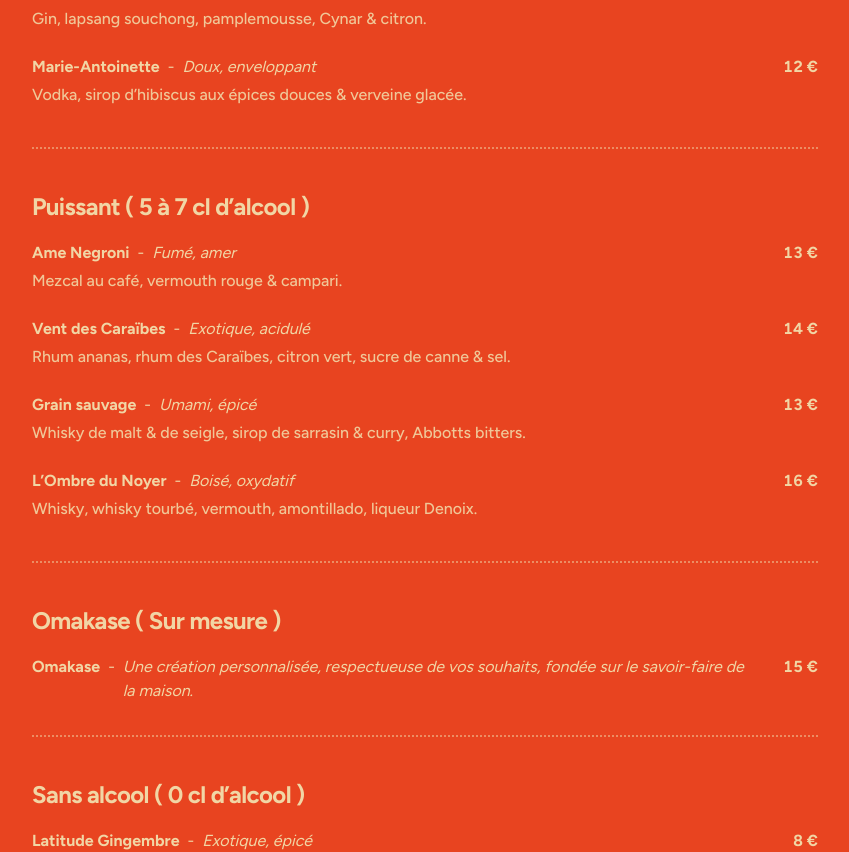
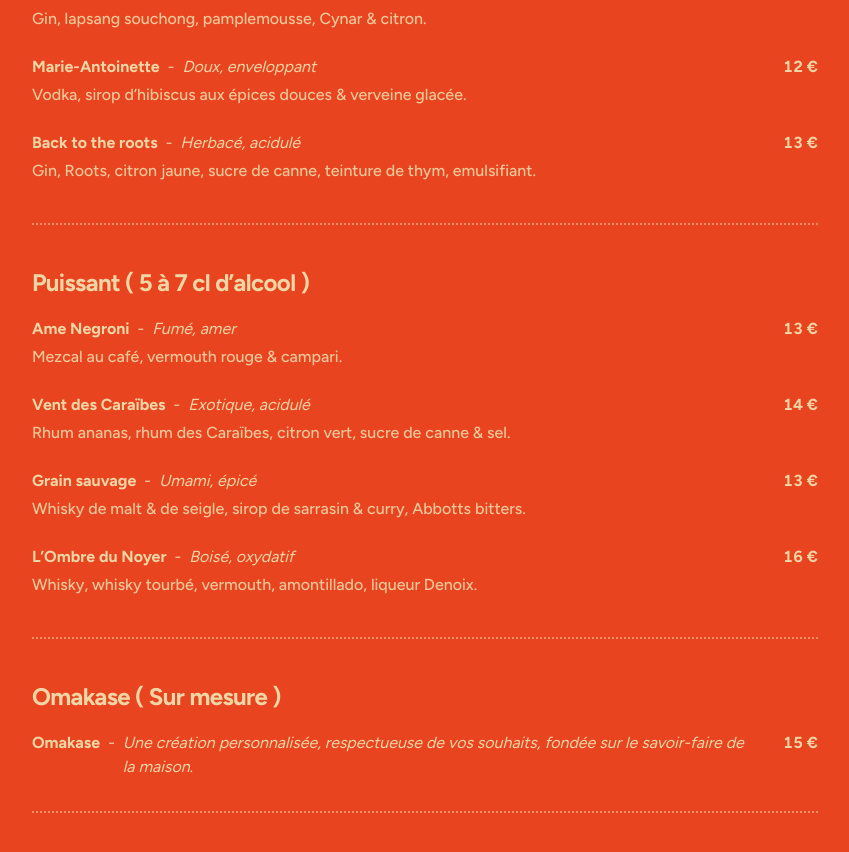
Before and after one commit to MisterPingouin/olme-site, a Next.js app: page / in a window 1280 px wide. Shown: the part 1482-2334 px from the top of the page, without its empty margins (32-881 px from the left). Built offline with nearby package versions, Linux system fonts and the light colour scheme.

Commit message:
update content

```diff
--- a/src/app/data/content.tsx
+++ b/src/app/data/content.tsx
@@ -207,6 +207,18 @@ export const MIXO_SECTIONS: CocktailSection[] = [
         notes: "Doux, floral — Umeshu, liqueur cuir lointain, citron & eau pétillante.",
         price: 10,
       },
+      //       {
+      //   name: "Carinho",
+      //   notes:
+      //     "Amer, agrumé — Porto blanc, Suze, citron & sirop simple.",
+      //   price: 11,
+      // },
+      //       {
+      //   name: "Pedro y Palomino",
+      //   notes:
+      //     "Oxydatif, épicé — Oloroso, eau-de-vie de mirabelle, super vin & ginger ale.",
+      //   price: 11,
+      // },
     ],
   },
   {
@@ -230,6 +242,12 @@ export const MIXO_SECTIONS: CocktailSection[] = [
           "Doux, enveloppant — Vodka, sirop d’hibiscus aux épices douces & verveine glacée.",
         price: 12,
       },
+      {
+        name: "Back to the roots",
+        notes:
+          "Herbacé, acidulé — Gin, Roots, citron jaune, sucre de canne, teinture de thym, emulsifiant.",
+        price: 13,
+      },
     ],
   },
   {
@@ -241,6 +259,7 @@ export const MIXO_SECTIONS: CocktailSection[] = [
   notes: "Fumé, amer — Mezcal au café, vermouth rouge & campari.",
   price: 13,
 },
+
       // {
       //   name: "Tramonto a Capri",
       //   notes: "Onctueux, floral — Grappa, citron vert, sucre de canne & émulsifiant.",
```
